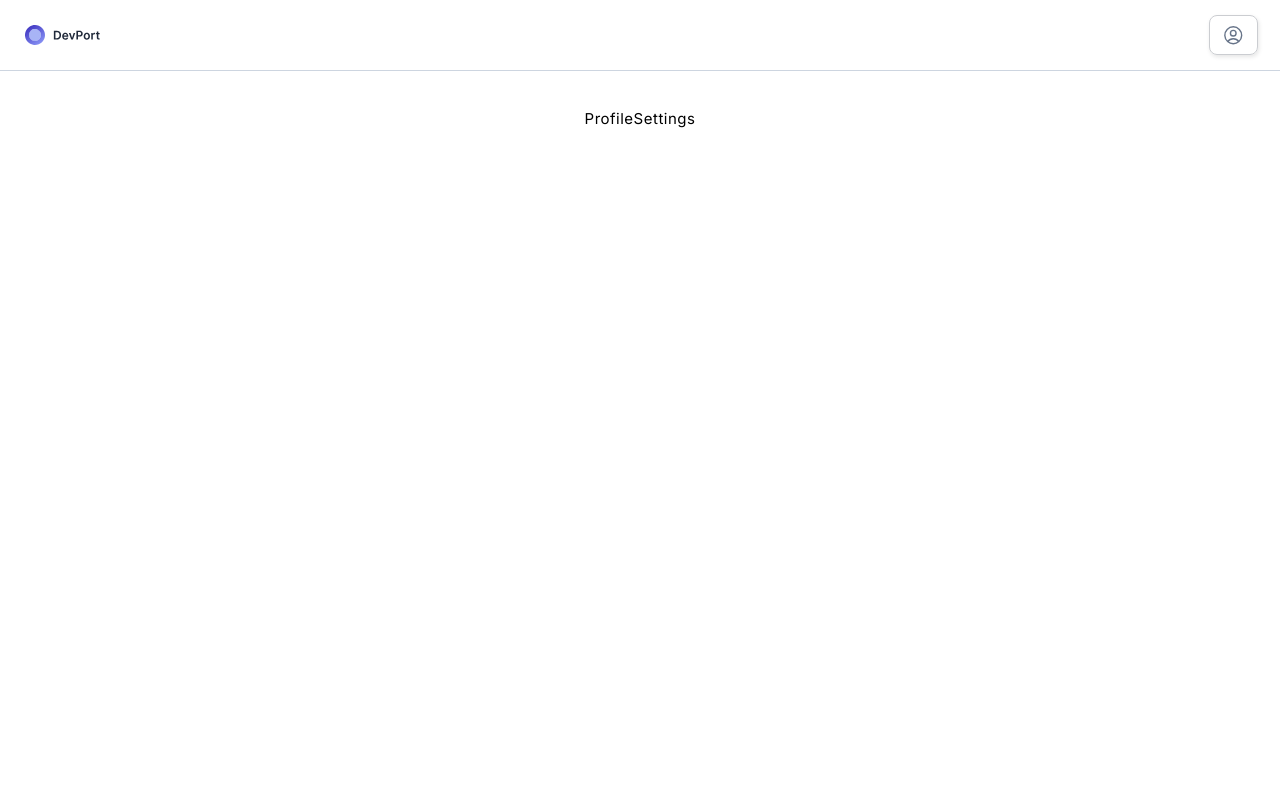
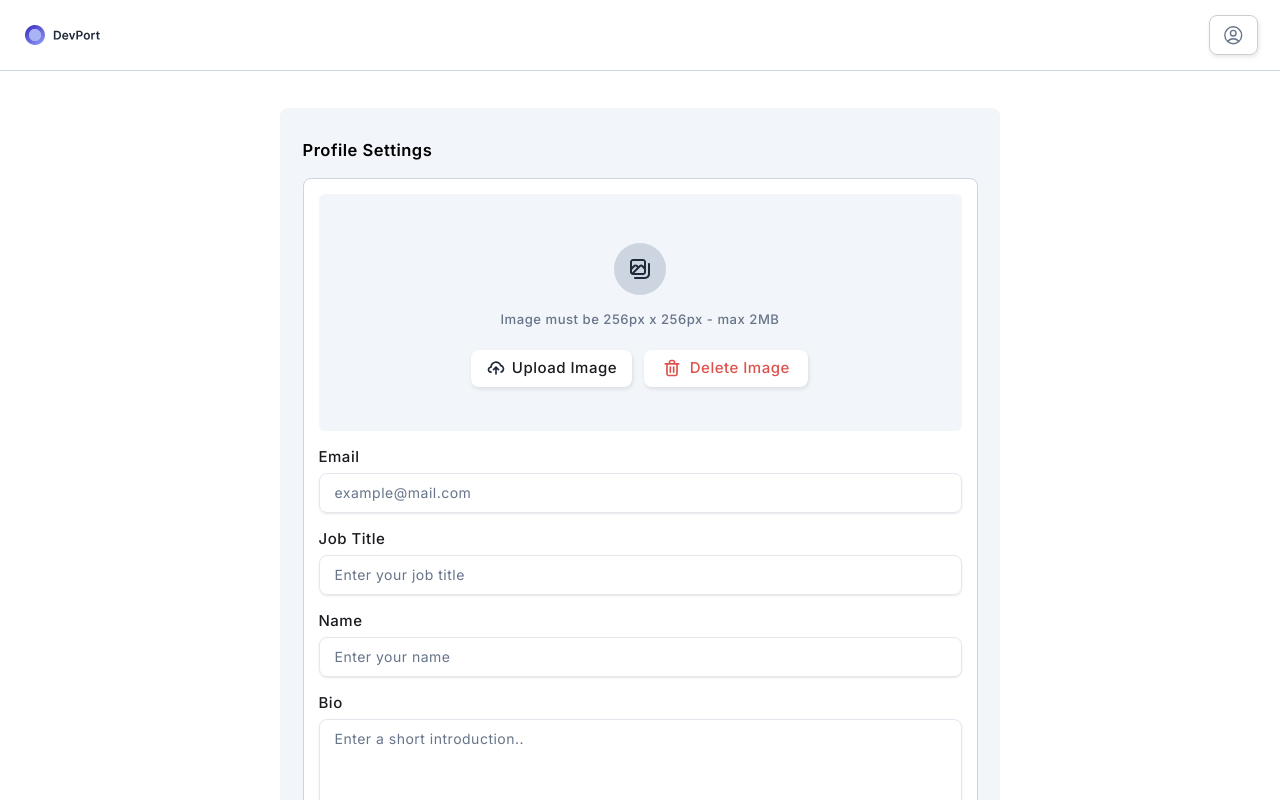
Before and after one commit to FlaviuN93/Devport, a React (Vite) app in the folder frontend/: page /profile-settings in a window 1280 px wide. Shown: the top 800 px of the page. Built offline with nearby package versions, Linux system fonts and the light colour scheme.

Commit message:
Finished with UI for profile settings and project settings

```diff
--- a/frontend/src/components/UI/Button.module.css
+++ b/frontend/src/components/UI/Button.module.css
@@ -3,19 +3,14 @@
 	border: 1px solid var(--light-gray);
 	border-radius: 8px;
 	box-shadow: var(--shadow-sm);
-	color: var(--gray);
 	cursor: pointer;
 	display: inline-flex;
 	align-items: center;
 	justify-content: center;
 	min-width: 3rem;
 	font-weight: 500;
-	transform: translate(-1px);
 	overflow: hidden;
-}
-
-.button.defaultColor {
-	background-color: var(--light-1);
+	transition: all 0.25s ease;
 }
 
 .button:focus {
@@ -24,24 +19,12 @@
 
 .button:active {
 	box-shadow: var(--shadow-xs);
-	transform: translate(0);
 }
 
 .disabled {
 	opacity: 0.5;
 	cursor: default;
 	background-color: var(--gray);
-}
-
-.text {
-	color: var(--violet);
-	font-size: 12px;
-	font-weight: 700;
-	padding: 0;
-	border: none;
-	box-shadow: none;
-	min-width: 0;
-	transform: translate(0);
 }
 
 .loading {
@@ -56,6 +39,17 @@
 	border: 5px solid rgba(0, 0, 0, 0.3);
 	border-radius: 50%;
 	border-top-color: inherit;
+}
+
+.button.text {
+	color: var(--violet);
+	font-size: 12px;
+	font-weight: 700;
+	padding: 0;
+	border: none;
+	box-shadow: none;
+	min-width: 0;
+	transform: translate(0);
 }
 
 .text:hover,
--- a/frontend/src/components/UI/Button.tsx
+++ b/frontend/src/components/UI/Button.tsx
@@ -27,7 +27,7 @@ const Button: FC<ButtonProps> = ({
 }) => {
 	const buttonClasses = `${styles.button} ${variant ? styles[variant] : ''} ${
 		isLoading && styles.loading
-	} ${buttonStyles} ${styles.defaultColor}
+	} ${buttonStyles}
 	`
 	const iconClasses = `${icon && iconPos === 'left' && buttonText && 'mr-2'} ${
 		icon && iconPos === 'right' && buttonText && 'ml-2'
--- a/frontend/src/pages/ProfileSettings.tsx
+++ b/frontend/src/pages/ProfileSettings.tsx
@@ -1,5 +1,126 @@
-import React from 'react'
+import React, { useEffect } from 'react'
+import Button from '../components/UI/Button'
+import { zodResolver } from '@hookform/resolvers/zod'
+import { SubmitHandler, useForm } from 'react-hook-form'
+import { profileSettingsSchema } from '../utils/schemas'
+import styles from './ProjectSettings.module.css'
+import File from '../components/Inputs/File'
+import TrashIcon from '../assets/Trash.svg?react'
+import CheckCircleIcon from '../assets/check circle-1.svg?react'
+import UploadIcon from '../assets/upload.svg?react'
+import ProjectIcon from '../assets/project.svg?react'
+import Avatar from '../components/UI/Avatar'
+import Text from '../components/Inputs/Text'
 
-export default function ProfileSettings() {
-	return <div>ProfileSettings</div>
+type ProfileData = {
+	imageFile: File
+	email: string
+	name: string
+	jobTitle: string
+	bio: string
 }
+
+const ProjectSettings = () => {
+	const {
+		handleSubmit,
+		register,
+		formState: { errors },
+		// setValue,
+	} = useForm<ProfileData>({
+		resolver: zodResolver(profileSettingsSchema),
+	})
+	// const [selectedImage, setSelectedImage] = useState<File | null>(null)
+	// const previewUrl = selectedImage ? URL.createObjectURL(selectedImage) : null
+
+	const handleFile = (selectedFile: File) => {
+		if (!selectedFile) return
+		// console.log(selectedFile, 'selectedFile')
+		// setValue('imageFile', selectedFile, { shouldValidate: true })
+		// console.log(errors.imageFile, 'hello')
+		// setSelectedImage(selectedFile)
+	}
+
+	useEffect(() => {
+		console.log(errors.imageFile)
+	}, [errors.imageFile])
+	const projectData: SubmitHandler<ProfileData> = (data) => {
+		console.log('handleSubmit data', data)
+	}
+	return (
+		<section className={styles.projectContainer}>
+			<h4 className='mt-2 mb-4'>Profile Settings</h4>
+			<form onSubmit={handleSubmit(projectData)} className={styles.formContainer}>
+				<div className={styles.imageFileContainer}>
+					<img src='' alt='' />
+					<Avatar icon={<ProjectIcon />} avatarStyles='h-[52px] w-[52px]' />
+					<p className='text-gray text-sm text-center font-medium px-4'>
+						Image must be 256px x 256px - max 2MB
+					</p>
+					<div className='flex items-center flex-col sm:flex-row gap-3 -mt-1'>
+						<File
+							buttonText='Upload Image'
+							icon={<UploadIcon />}
+							register={register}
+							name='imageFile'
+							onFileUpload={handleFile}
+							error={errors.imageFile?.message}
+							errorPosition='top'
+						/>
+
+						<Button
+							buttonText='Delete Image'
+							buttonStyles='text-danger bg-white border-0'
+							iconPos='left'
+							variant='transparent'
+							icon={<TrashIcon />}
+							// onClick={() => setSelectedImage(null)}
+						/>
+					</div>
+				</div>
+				<Text
+					label='Email'
+					register={register}
+					name='email'
+					placeholder='example@mail.com'
+					error={errors.email?.message}
+				/>
+
+				<Text
+					label='Job Title'
+					register={register}
+					name='jobTitle'
+					placeholder='Enter your job title'
+					error={errors.jobTitle?.message}
+				/>
+
+				<Text
+					label='Name'
+					register={register}
+					name='name'
+					placeholder='Enter your name'
+					error={errors.name?.message}
+				/>
+
+				<Text
+					label='Bio'
+					register={register}
+					variant='textarea'
+					rows={5}
+					name='bio'
+					placeholder='Enter a short introduction..'
+					error={errors.bio?.message}
+				/>
+
+				<Button
+					icon={<CheckCircleIcon className='h-5 w-5' />}
+					iconPos='left'
+					buttonText='Save'
+					buttonStyles='mb-2 w-full sm:place-self-end sm:w-auto'
+					variant='primary'
+				/>
+			</form>
+		</section>
+	)
+}
+
+export default ProjectSettings
--- a/frontend/src/pages/ProjectSettings.module.css
+++ b/frontend/src/pages/ProjectSettings.module.css
@@ -4,6 +4,7 @@
 	min-width: 280px;
 	padding: 1.5rem;
 	border-radius: 8px;
+	margin-bottom: 1.5rem;
 	background-color: #f2f5f9;
 }
 
--- a/frontend/src/pages/ProjectSettings.tsx
+++ b/frontend/src/pages/ProjectSettings.tsx
@@ -1,4 +1,4 @@
-import React, { useEffect, useState } from 'react'
+import React, { useEffect } from 'react'
 import Button from '../components/UI/Button'
 import { PlusIcon } from '@heroicons/react/24/outline'
 import { zodResolver } from '@hookform/resolvers/zod'
@@ -7,6 +7,7 @@ import { projectSettingsSchema } from '../utils/schemas'
 import styles from './ProjectSettings.module.css'
 import File from '../components/Inputs/File'
 import TrashIcon from '../assets/Trash.svg?react'
+import TrashIcon2 from '../assets/Trash-1.svg?react'
 import UploadIcon from '../assets/upload.svg?react'
 import ProjectIcon from '../assets/project.svg?react'
 import Avatar from '../components/UI/Avatar'
@@ -26,21 +27,19 @@ const ProjectSettings = () => {
 		handleSubmit,
 		register,
 		formState: { errors },
-		setValue,
+		// setValue,
 	} = useForm<ProjectData>({
 		resolver: zodResolver(projectSettingsSchema),
 	})
-	const [selectedImage, setSelectedImage] = useState<File | null>(null)
+	// const [selectedImage, setSelectedImage] = useState<File | null>(null)
 	// const previewUrl = selectedImage ? URL.createObjectURL(selectedImage) : null
-
-	const handleProject = () => {}
 
 	const handleFile = (selectedFile: File) => {
 		if (!selectedFile) return
 		// console.log(selectedFile, 'selectedFile')
 		// setValue('imageFile', selectedFile, { shouldValidate: true })
 		// console.log(errors.imageFile, 'hello')
-		setSelectedImage(selectedFile)
+		// setSelectedImage(selectedFile)
 	}
 
 	useEffect(() => {
@@ -51,21 +50,15 @@ const ProjectSettings = () => {
 	}
 	return (
 		<section className={styles.projectContainer}>
-			<h4 className='my-4'>Project Settings</h4>
-			<Button
-				icon={<PlusIcon className='h-5 w-5' />}
-				buttonText='Add Project'
-				variant='secondary'
-				buttonStyles='mb-7'
-				iconPos='left'
-				onClick={handleProject}
-			/>
+			<h4 className='mt-2 mb-4'>Project Settings</h4>
 			<form onSubmit={handleSubmit(projectData)} className={styles.formContainer}>
 				<div className={styles.imageFileContainer}>
 					<img src='' alt='' />
 					<Avatar icon={<ProjectIcon />} avatarStyles='h-[52px] w-[52px]' />
-					<p className='text-gray text-sm font-medium'>Image must be PNG or JPEG - max 2MB</p>
-					<div className='flex items-center gap-3 -mt-1'>
+					<p className='text-gray text-sm text-center font-medium px-4'>
+						Image must be PNG or JPEG - max 2MB
+					</p>
+					<div className='flex items-center flex-col sm:flex-row gap-3 -mt-1'>
 						<File
 							buttonText='Upload Image'
 							icon={<UploadIcon />}
@@ -78,10 +71,11 @@ const ProjectSettings = () => {
 
 						<Button
 							buttonText='Delete Image'
-							buttonStyles='text-danger border-0'
+							buttonStyles='text-danger bg-white border-0'
 							iconPos='left'
+							variant='transparent'
 							icon={<TrashIcon />}
-							onClick={() => setSelectedImage(null)}
+							// onClick={() => setSelectedImage(null)}
 						/>
 					</div>
 				</div>
@@ -119,10 +113,27 @@ const ProjectSettings = () => {
 				<Text
 					label='Description'
 					register={register}
+					variant='textarea'
+					rows={5}
 					name='description'
 					placeholder='Enter a short description..'
 					error={errors.description?.message}
 				/>
+				<div className='place-self-end mb-2 flex flex-col w-full gap-4 sm:flex-row sm:w-auto'>
+					<Button
+						buttonText='Remove'
+						buttonStyles='text-darkBlue bg-light3 border-0'
+						icon={<TrashIcon2 className='h-5 w-5' />}
+						iconPos='left'
+					/>
+					<Button
+						icon={<PlusIcon className='h-5 w-5' />}
+						iconPos='left'
+						buttonText='Add'
+						buttonStyles='px-3'
+						variant='primary'
+					/>
+				</div>
 			</form>
 		</section>
 	)
--- a/frontend/src/utils/schemas.ts
+++ b/frontend/src/utils/schemas.ts
@@ -54,7 +54,7 @@ export const resetPasswordSchema = z
 		message: 'Passwords do not match',
 		path: ['confirmPassword'],
 	})
-// string().trim().url('Invalid URL format.Please enter a valid image.')
+
 const MAX_FILE_SIZE = 1024 * 1024 * 2
 
 export const projectSettingsSchema = z.object({
@@ -73,3 +73,23 @@ export const projectSettingsSchema = z.object({
 		.regex(/^[a-zA-Z0-9]+$/, 'Description can only contain letters and numbers.'),
 	technologies: z.array(z.string().length(3, 'You have to add at least 3 technologies to the field')),
 })
+
+export const profileSettingsSchema = z.object({
+	imageFile: z.instanceof(File).refine((file) => {
+		const allowedMimeTypes = ['image/png', 'image/jpeg']
+		return allowedMimeTypes.includes(file.type) && file.size <= MAX_FILE_SIZE
+	}, 'File must be a valid image (PNG, JPEG, or GIF) under 2MB'),
+	email: z
+		.string()
+		.trim()
+		.min(1, 'Email is required')
+		.email({ message: 'Invalid email address. Please try again.' }),
+	name: z.string().trim().min(4, 'Your name must contain at least 4 characters'),
+	jobTitle: z.string().trim().min(4, 'Your name must contain at least 4 characters'),
+	bio: z
+		.string()
+		.trim()
+		.min(30, 'Bio must be at least 30 characters long.')
+		.max(60, 'Bio cannot exceed 60 characters.')
+		.regex(/^[a-zA-Z0-9]+$/, 'Bio can only contain letters and numbers.'),
+})
--- a/frontend/src/utils/types.ts
+++ b/frontend/src/utils/types.ts
@@ -1,4 +1,4 @@
-export type tButtonType = 'primary' | 'secondary' | 'text'
+export type tButtonType = 'primary' | 'secondary' | 'text' | 'transparent'
 
 export type TailwindClasses = string
 
--- a/frontend/tailwind.config.js
+++ b/frontend/tailwind.config.js
@@ -8,6 +8,7 @@ export default {
 				darkBlue: '#20293a',
 				violet: '#6466e9',
 				light2: '#e3e8ef',
+				light3: '#f2f5f9',
 				lightGray: '#cbcdd1',
 				danger: '#DD524C',
 			},
```
